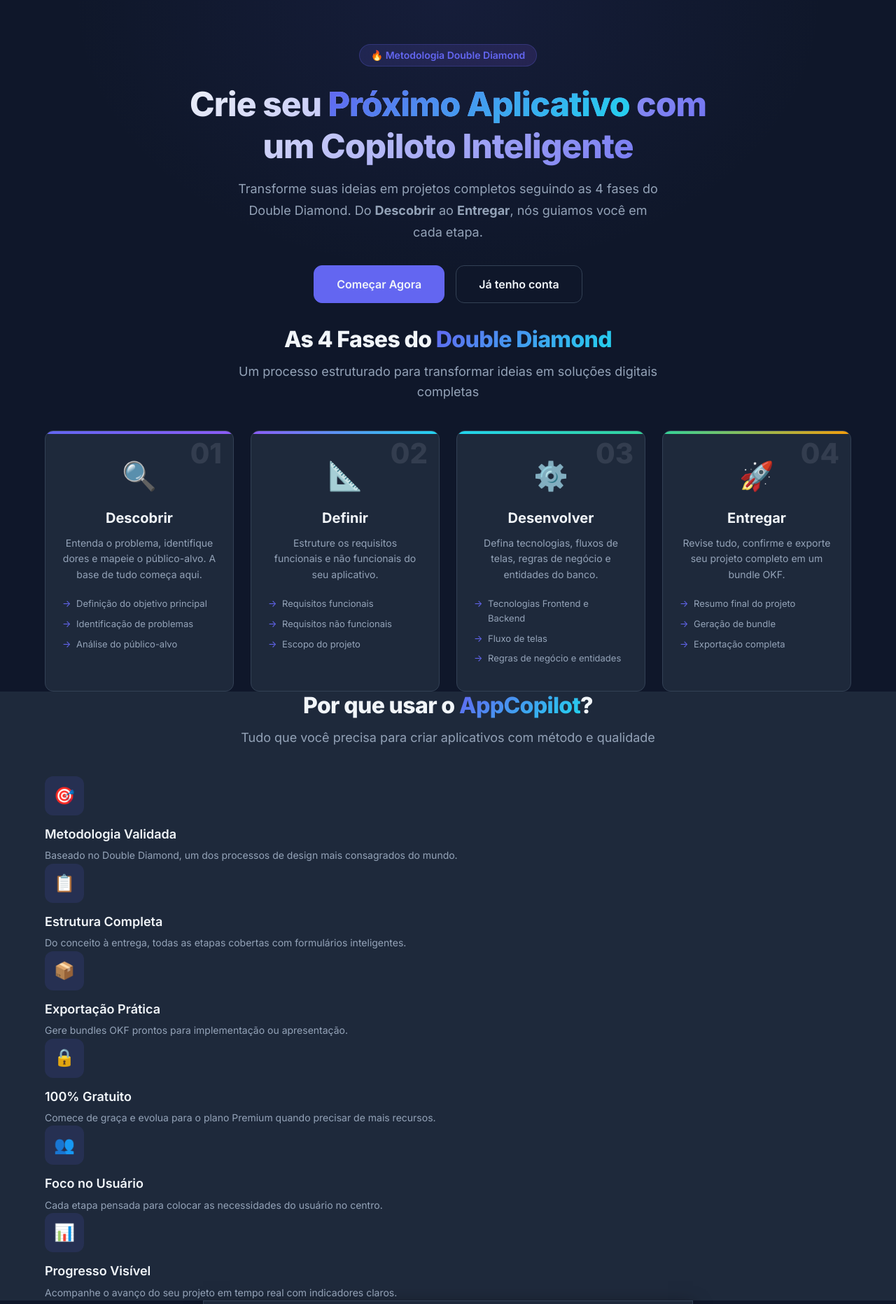
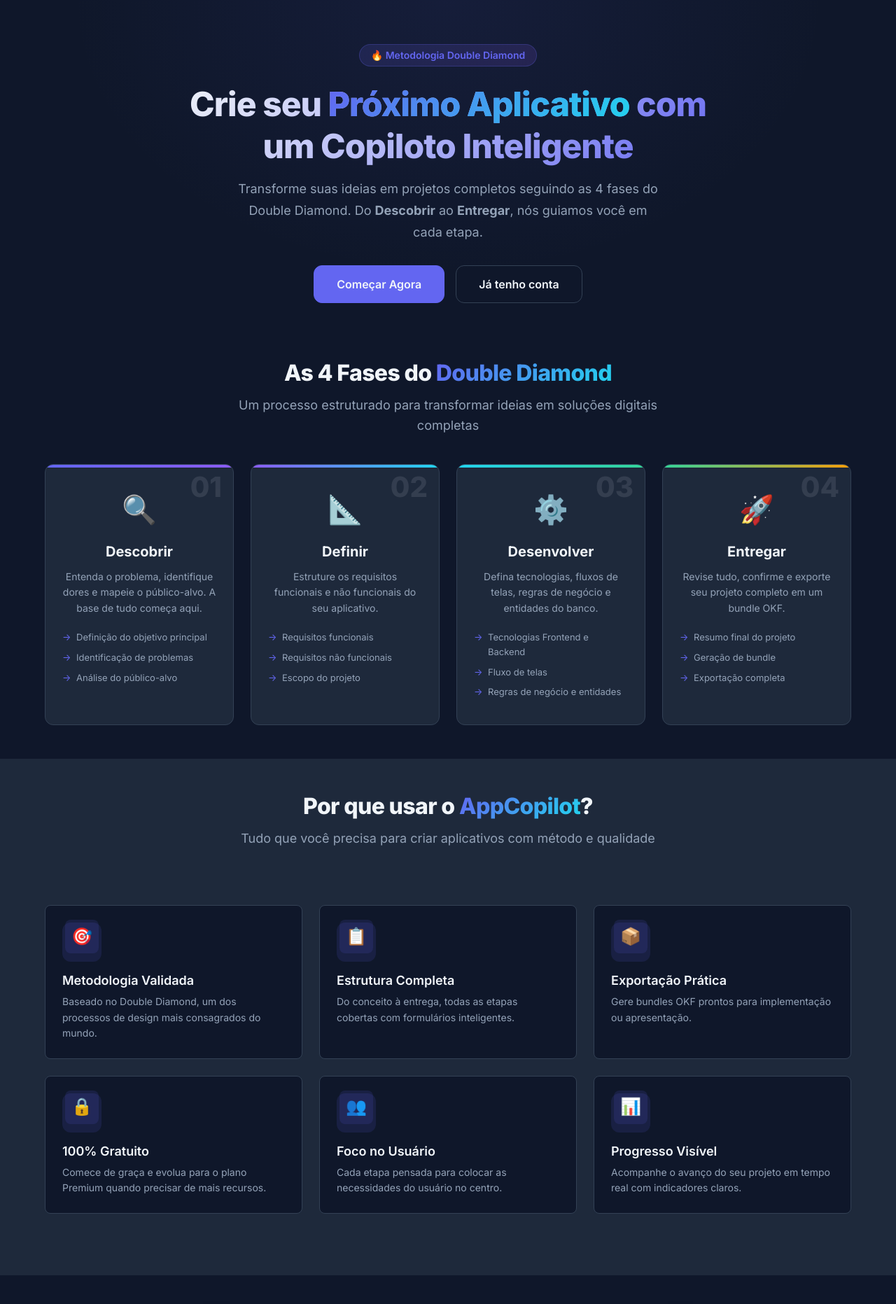
Before and after one commit to Tonyctc/app-copilot, a Flask app: page / in a window 1280 px wide. Shown: the part 65-1928 px from the top of the page at 70% size. Run offline with Flask 3, Linux system fonts and the light colour scheme; some libraries are stand-ins or nearby versions.

Commit message:
fix: restaura estilos da secao de features e corrige variavel CSS
- Restaura .features-grid, .feature-card, .feature-card:hover perdidos no merge
- Adiciona .feature-card .feature-icon, .feature-card h3, .feature-card p
- Corrige var(--space-14) -> var(--space-12) (nao existia)
- Corrige var(--space-14) -> var(--space-16) no .cta-section

All 12 E2E tests passing

```diff
--- a/backend/static/css/style.css
+++ b/backend/static/css/style.css
@@ -1866,7 +1866,7 @@ textarea.form-control {
 
 /* Section base */
 .section {
-  padding: var(--space-14) var(--space-6);
+  padding: var(--space-12) var(--space-6);
 }
 
 .section-header {
@@ -1994,6 +1994,52 @@ textarea.form-control {
   background: var(--bg-surface);
 }
 
+.features-grid {
+  display: grid;
+  grid-template-columns: repeat(auto-fill, minmax(280px, 1fr));
+  gap: var(--space-6);
+  padding: var(--space-10) 0;
+}
+
+.feature-card {
+  background: var(--bg-body);
+  border: 1px solid var(--color-border);
+  border-radius: var(--radius-lg);
+  padding: var(--space-6);
+  transition: all var(--transition-base);
+}
+
+.feature-card:hover {
+  transform: translateY(-4px);
+  border-color: var(--color-primary);
+  box-shadow: var(--shadow-glow-primary);
+}
+
+.feature-card .feature-icon {
+  width: 48px;
+  height: 48px;
+  border-radius: var(--radius-lg);
+  background-color: var(--color-primary-light);
+  color: var(--color-primary);
+  display: flex;
+  align-items: center;
+  justify-content: center;
+  font-size: 1.5rem;
+  margin-bottom: var(--space-4);
+}
+
+.feature-card h3 {
+  font-size: 1.125rem;
+  margin-bottom: var(--space-2);
+}
+
+.feature-card p {
+  font-size: 0.875rem;
+  color: var(--color-text-muted);
+  margin-bottom: 0;
+  line-height: 1.6;
+}
+
 .feature-icon-wrapper {
   width: 56px;
   height: 56px;
@@ -2022,7 +2068,7 @@ textarea.form-control {
 /* CTA Section */
 .cta-section {
   text-align: center;
-  padding: var(--space-14) var(--space-6);
+  padding: var(--space-16) var(--space-6);
   background: radial-gradient(
     ellipse at 50% 100%,
     rgba(34, 211, 238, 0.06) 0%,
```
